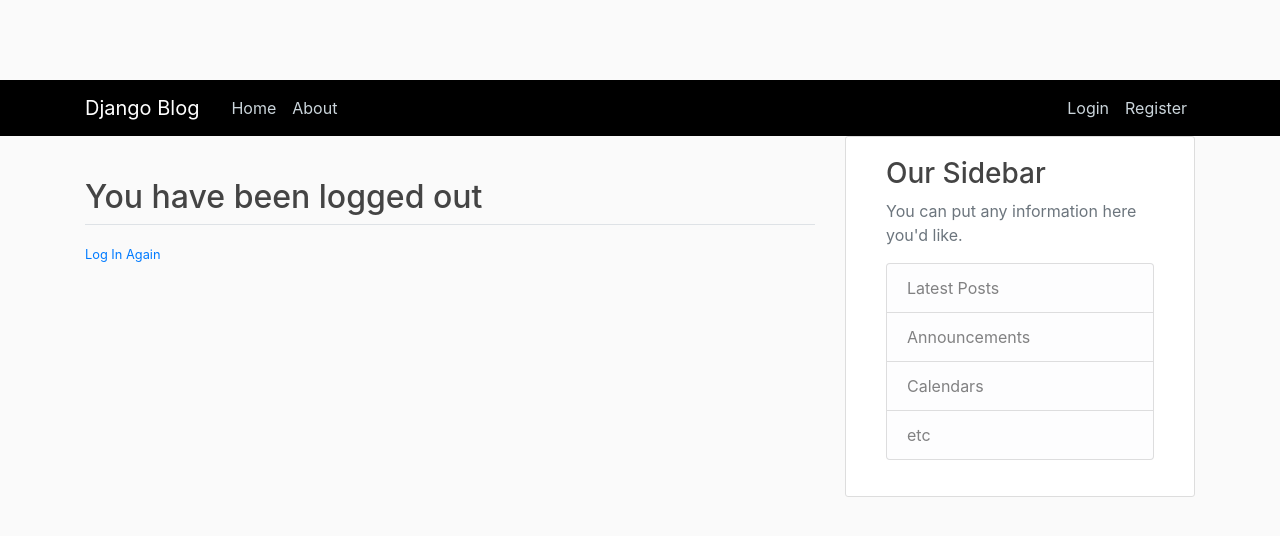
After one commit to iharshit009/Django-Blog, a Django app: page /logout/ in a window 1280 px wide. The commit adds this page. Shown: the top 536 px of the page. Run offline with Django 3.2, Linux system fonts and the light colour scheme; some libraries are stand-ins or nearby versions.

Commit message:
update 10th

```diff
--- a/blog/templates/blog/base.html
+++ b/blog/templates/blog/base.html
@@ -33,8 +33,13 @@
             </div>
             <!-- Navbar Right Side -->
             <div class="navbar-nav">
-              <a class="nav-item nav-link" href="#">Login</a>
-              <a class="nav-item nav-link" href="#">Register</a>
+              {% if user.is_authenticated %}
+              <a class="nav-item nav-link" href= "{% url 'logout' %}">Logout</a>
+              <a class="nav-item nav-link" href= "{% url 'profile' %}">Profile</a>
+              {% else %}
+              <a class="nav-item nav-link" href="{% url 'login' %}">Login</a>
+              <a class="nav-item nav-link" href="{% url 'register' %}">Register</a>
+            {% endif %}
             </div>
           </div>
         </div>
--- a/django_learn/settings.py
+++ b/django_learn/settings.py
@@ -126,3 +126,4 @@
 CRISPY_TEMPLATE_PACK = 'bootstrap4'
 
 LOGIN_REDIRECT_URL = "blog-about"
+LOGIN_URL = 'login'
--- a/django_learn/urls.py
+++ b/django_learn/urls.py
@@ -18,10 +18,12 @@
 from users import views as user_views
 from django.contrib.auth import views as auth_views
 
+
 urlpatterns = [
     path('admin/', admin.site.urls),
     path('', include('blog.urls')),
     path('login/', auth_views.LoginView.as_view(template_name = 'users/login.html'), name='login'),
+    path('profile/', auth_views.LoginView.as_view(template_name = 'users/profile.html'), name='profile'),
     path('logout/', auth_views.LogoutView.as_view(template_name = 'users/logout.html'), name='logout'),
     path("register/", user_views.register, name="register"),
 ]
--- /dev/null
+++ b/users/templates/users/logout.html
@@ -0,0 +1,9 @@
+{% extends "blog/base.html" %} {% load crispy_forms_tags %} {% block content %}
+<h2>You have been logged out</h2>
+
+<div class="border-top pt-3">
+  <small class="text-muted">
+    <a href="{% url 'login' %}">Log In Again</a>
+  </small>
+</div>
+{% endblock content %}
--- /dev/null
+++ b/users/templates/users/profile.html
@@ -0,0 +1,5 @@
+{% extends "blog/base.html" %}
+{% load crispy_forms_tags %}
+{% block content %}
+    <h1>{{ user.username }}</h1>
+{% endblock content %}
```
Also changed, not shown: users/views.py (+7 -2 lines), db.sqlite3.
